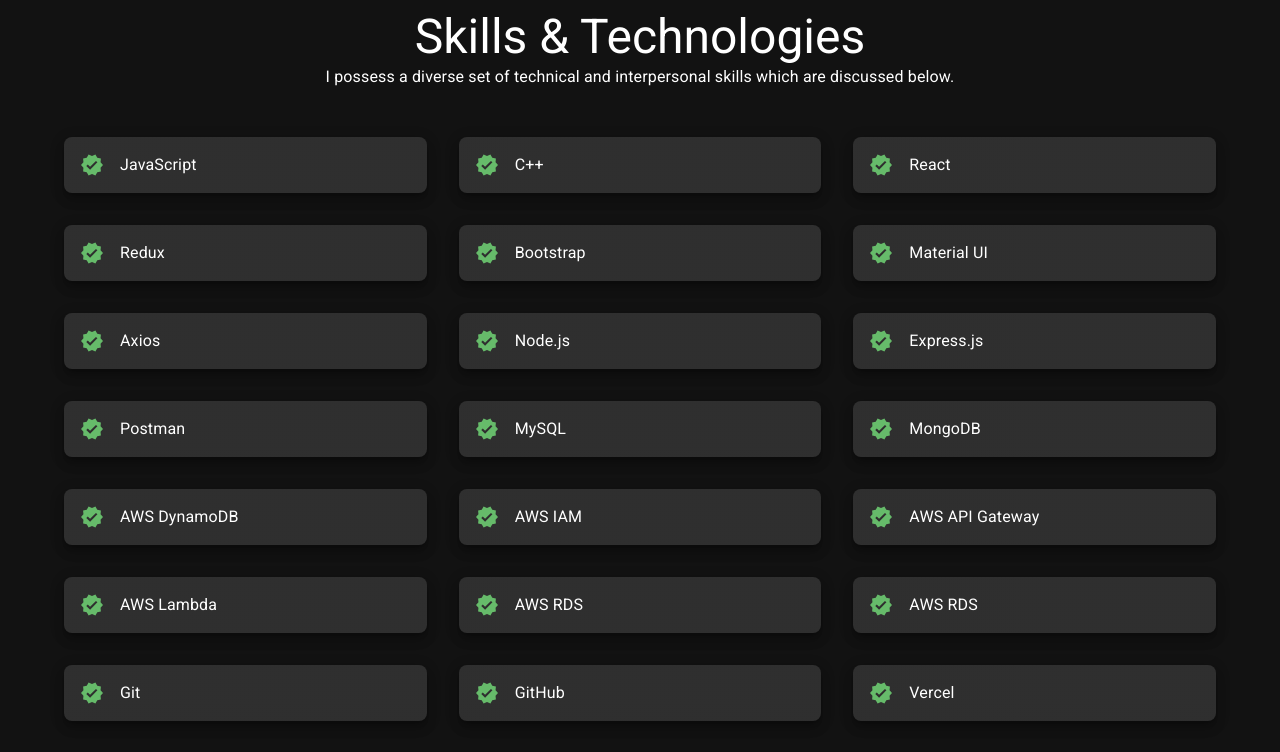
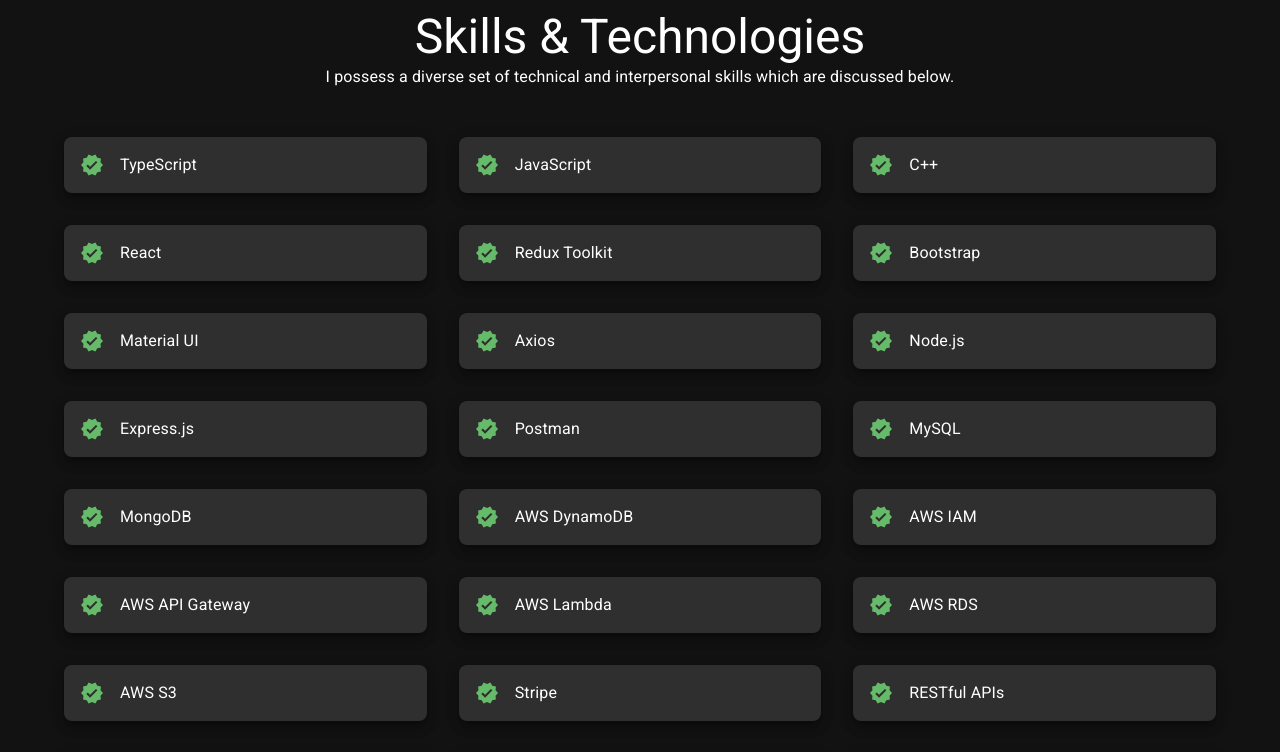
Before and after one commit to SomnathKar000/Porifolio, a React (Create React App) app: page / in a window 1280 px wide. Shown: the part 2600-3352 px from the top of the page. Built offline with nearby package versions, Linux system fonts and the light colour scheme.

Commit message:
new updated cv added

```diff
--- a/src/components/Information.js
+++ b/src/components/Information.js
@@ -16,7 +16,7 @@
 
 const SocialAccounts = () => {
   const CV =
-    "https://github.com/SomnathKar000/Porifolio/files/11799335/SomnathCV.pdf";
+    "https://github.com/SomnathKar000/Porifolio/files/12388390/Somnath_Kar_MERN_Stack_Developer.pdf";
   return (
     <Wrapper>
       <Paper evevation={4}>
--- a/src/components/Skills.js
+++ b/src/components/Skills.js
@@ -9,10 +9,11 @@
   const { skillsRef } = Contextvalues();
 
   const skills = [
+    "TypeScript",
     "JavaScript",
     "C++",
     "React",
-    "Redux",
+    "Redux Toolkit",
     "Bootstrap",
     "Material UI",
     "Axios",
@@ -26,9 +27,13 @@
     "AWS API Gateway",
     "AWS Lambda",
     "AWS RDS",
-    "AWS RDS",
+    "AWS S3",
+    "Stripe",
+    "RESTful APIs",
     "Git",
     "GitHub",
+    "GitHub Actions",
+    "YML",
     "Vercel",
   ];
   return (
```
